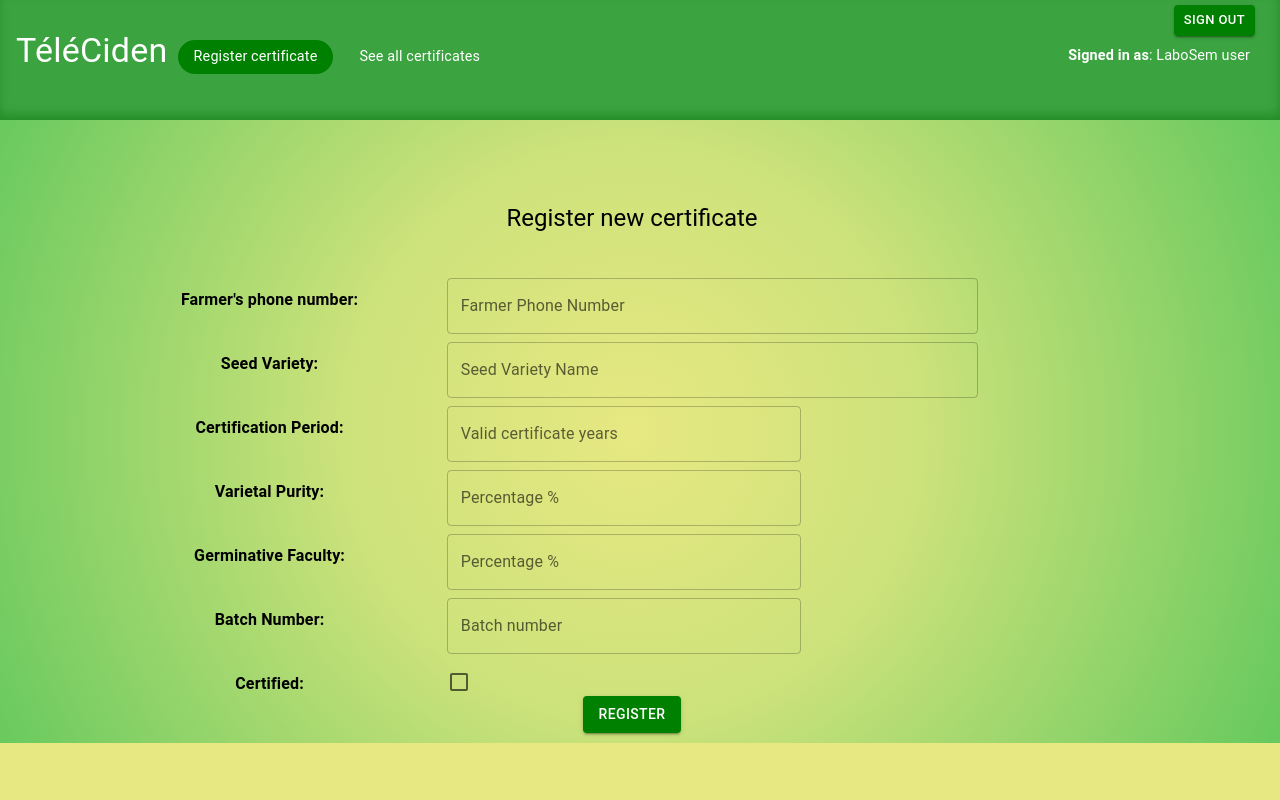
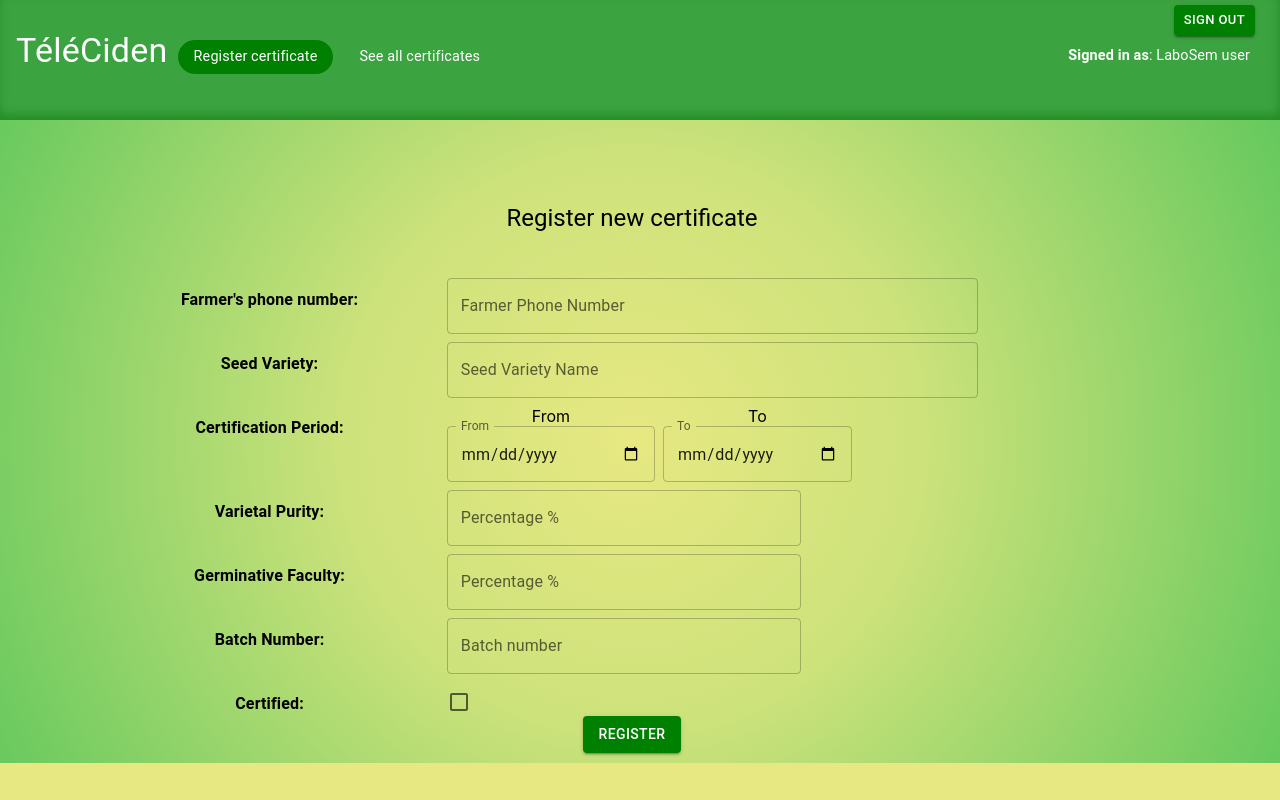
Before and after one commit to miker1423/ict4d-seeds, a React (Create React App) app in the folder frontend/: page /registercertificate in a window 1280 px wide. Built offline with nearby package versions, Linux system fonts and the light colour scheme; the HTML template or start-up script is replaced by a standard one.

Commit message:
more form validdation

```diff
--- a/frontend/src/pages/LogIn.tsx
+++ b/frontend/src/pages/LogIn.tsx
@@ -1,17 +1,9 @@
-import {
-  Box,
-  Typography,
-  TextField,
-  FormControlLabel,
-  Checkbox,
-  Button,
-  Grid
-} from '@mui/material';
+import { Box, Typography, TextField, Button, Grid } from '@mui/material';
 import React, { useState, useEffect } from 'react';
 import { Navigate, Link, Route } from 'react-router-dom';
 import { useForm } from 'react-hook-form';
 
-import styled, { keyframes } from 'styled-components';
+import styled from 'styled-components';
 
 const LogIn = () => {
   const [username, setusername] = useState<string>();
@@ -30,20 +22,6 @@ const LogIn = () => {
       password: ''
     }
   });
-  // console.log('xx errors', errors);
-  // console.log(watch());
-
-  // animation
-  // const [animate, setAnimate] = useState<boolean>(false);
-
-  // useEffect(() => {
-  //   setAnimate(false);
-  // }, []);
-
-  /**
-   * name: labosemUser, pw = labosem
-   * name: unionUser, pw = union
-   */
 
   if (watch('username') === 'labosemUser' && watch('password') === 'labosem') {
     console.log('LABOSEM LOGIN');
@@ -67,28 +45,9 @@ const LogIn = () => {
     } else {
       console.log('xx try again, or ask your contact person for credentials');
       setWrongCreds(true);
-      // setAnimate(true);
     }
-
     console.log('xx username %s and pw %s', username, pw);
   };
-
-  //   const errorAnimate = keyframes`
-  //   40%, 60%, 80% {
-  //     transform: translateX(8px);
-  //   }
-  //   50%,
-  //   70%,
-  //   90% {
-  //     transform: translateX(-8px);
-  //   }
-  // }
-  // `;
-  //   const SignInTextFields = styled.div`
-  //     animation-name: ${animate ? errorAnimate : ''};
-  //     animation-duration: 0.7s, 0.35s;
-  //     animation-iteration-count: 1;
-  //   `;
 
   return (
     <div className="App">
@@ -112,7 +71,7 @@ const LogIn = () => {
                       {...register('username', {
                         required: 'username is required',
                         minLength: 5,
-                        pattern: /^[A-Za-z0-9\_\-.][5,30]$/i
+                        pattern: /^[A-Za-z0-9\_\-.]{5,30}$/i
                         // message: 'Please write a valid username' more for when registering
                       })}
                       margin="normal"
@@ -123,7 +82,6 @@ const LogIn = () => {
                       autoFocus
                       onChange={(e) => {
                         setusername(e.target.value);
-                        // console.log('xx username', e.target.value);
                       }}
                     />
                     <span>{errors.username?.message}</span>
@@ -135,14 +93,12 @@ const LogIn = () => {
                           /^(?=.*[a-z])(?=.*[A-Z])(?=.*\d)(?=.*[@$!%*?&])[A-Za-z\d@$!%*?&]{8,}$/
                       })}
                       margin="normal"
-                      // required
                       fullWidth
                       label="Password"
                       type="password"
                       value={pw}
                       onChange={(e) => {
                         setPw(e.target.value);
-                        // console.log('xx pw', pw);
                       }}
                     />
                     <span>{errors.password?.message}</span>
@@ -222,9 +178,5 @@ const SignInForm = styled(Box)`
   }
 `;
 
-const SignInTextFields = styled.div`
-  animation-name: '';
-  animation-duration: 0.7s, 0.35s;
-  animation-iteration-count: 1;
-`;
+const SignInTextFields = styled.div``;
 export default LogIn;
--- a/frontend/src/pages/RegisterCertificate.tsx
+++ b/frontend/src/pages/RegisterCertificate.tsx
@@ -10,15 +10,33 @@ import styled from 'styled-components';
 import React, { useEffect, useState } from 'react';
 import { Link } from 'react-router-dom';
 import NavBar from '../components/NavBar';
+import { useForm } from 'react-hook-form';
 
 const RegisterCertificate = () => {
   const [registered, setRegistered] = useState<boolean>(false);
+  const {
+    register,
+    handleSubmit,
+    watch,
+    formState: { errors }
+  } = useForm({
+    defaultValues: {
+      phoneno: '',
+      seedvar: '',
+      certper: '',
+      varpur: null,
+      gerfac: null,
+      batchno: null,
+      certified: false
+    }
+  });
 
   useEffect(() => {
+    console.log('xx watch', watch());
     setRegistered(false);
   }, []);
 
-  const handleSubmit = () => {
+  const handleOnSubmit = () => {
     setRegistered(true);
   };
 
@@ -50,6 +68,9 @@ const RegisterCertificate = () => {
                     component="form"
                     autoComplete="off"
                     sx={{ padding: '10px' }}
+                    onSubmit={handleSubmit((data) => {
+                      console.log('xx data', data);
+                    })}
                   >
                     <Grid container xs={10} spacing={2} sx={{ gap: 1 }}>
                       <Grid container>
@@ -57,7 +78,18 @@ const RegisterCertificate = () => {
                           <Typography> Farmer's phone number:</Typography>
                         </Grid>
                         <Grid item xs={6}>
-                          <TextField label="Farmer Phone Number" fullWidth />
+                          <TextField
+                            {...register('phoneno', {
+                              required: 'Phone number is required',
+                              minLength: 5,
+                              pattern: {
+                                value: /^[0-9]{5,}$/i,
+                                message: 'Please write a valid phone number'
+                              }
+                            })}
+                            label="Farmer Phone Number"
+                            fullWidth
+                          />
                         </Grid>
                       </Grid>
 
@@ -67,6 +99,14 @@ const RegisterCertificate = () => {
                         </Grid>
                         <Grid item xs={6}>
                           <TextField
+                            {...register('seedvar', {
+                              required: 'Seed variety is required',
+                              minLength: 5,
+                              pattern: {
+                                value: /^[A-Z,a-z,0-9\-/. ]+$/i,
+                                message: 'Please write a valid name'
+                              }
+                            })}
                             type="text"
                             label="Seed Variety Name"
                             fullWidth
@@ -78,13 +118,40 @@ const RegisterCertificate = () => {
                         <Grid item xs={4}>
                           <Typography>Certification Period:</Typography>
                         </Grid>
-                        <Grid item xs={4}>
-                          <TextField
-                            type="year"
-                            label="Valid certificate years"
-                            fullWidth
-                          />
-                        </Grid>
+                        <div style={{ display: 'inline-flex' }}>
+                          <Grid item>
+                            <span>From</span>
+                            <TextField
+                              {...register('certper', {
+                                required: 'Certification period is required',
+                                pattern: {
+                                  value: /^[0-9\- ]+$/i,
+                                  message: 'Please write a period'
+                                }
+                              })}
+                              type="date"
+                              label="From"
+                              InputLabelProps={{ shrink: true }}
+                              fullWidth
+                            />
+                          </Grid>
+                          <Grid item sx={{ pl: 1 }}>
+                            <span>To</span>
+                            <TextField
+                              {...register('certper', {
+                                required: 'Certification period is required',
+                                pattern: {
+                                  value: /^[0-9\- ]+$/i,
+                                  message: 'Please write a period'
+                                }
+                              })}
+                              type="date"
+                              label="To"
+                              InputLabelProps={{ shrink: true }}
+                              fullWidth
+                            />
+                          </Grid>
+                        </div>
                       </Grid>
 
                       <Grid container>
@@ -93,6 +160,13 @@ const RegisterCertificate = () => {
                         </Grid>
                         <Grid item xs={4}>
                           <TextField
+                            {...register('varpur', {
+                              required: 'Varietal Purity is required',
+                              pattern: {
+                                value: /^[0-9]+$/i,
+                                message: 'Please input a percentage number'
+                              }
+                            })}
                             type="number"
                             label="Percentage %"
                             fullWidth
@@ -106,6 +180,13 @@ const RegisterCertificate = () => {
                         </Grid>
                         <Grid item xs={4}>
                           <TextField
+                            {...register('gerfac', {
+                              required: 'Germinative faculty is required',
+                              pattern: {
+                                value: /^[0-9]+$/i,
+                                message: 'Please input a percentage number'
+                              }
+                            })}
                             type="number"
                             label="Percentage %"
                             fullWidth
@@ -119,6 +200,13 @@ const RegisterCertificate = () => {
                         </Grid>
                         <Grid item xs={4}>
                           <TextField
+                            {...register('batchno', {
+                              required: 'Batch number is required',
+                              pattern: {
+                                value: /^[0-9]+$/i,
+                                message: 'Please input a percentage number'
+                              }
+                            })}
                             type="number"
                             label="Batch number"
                             fullWidth
@@ -133,12 +221,17 @@ const RegisterCertificate = () => {
                           </Typography>
                         </Grid>
                         <Grid item xs={2} sx={{ textAlign: 'left' }}>
-                          <Checkbox sx={{ padding: '0px', pt: '8px' }} />
+                          <Checkbox
+                            {...register('certified', {
+                              required: 'Certification is required'
+                            })}
+                            sx={{ padding: '0px', pt: '8px' }}
+                          />
                         </Grid>
                       </Grid>
                     </Grid>
 
-                    <Button variant="contained" onClick={handleSubmit}>
+                    <Button variant="contained" type="submit">
                       Register
                     </Button>
                   </Box>
```
